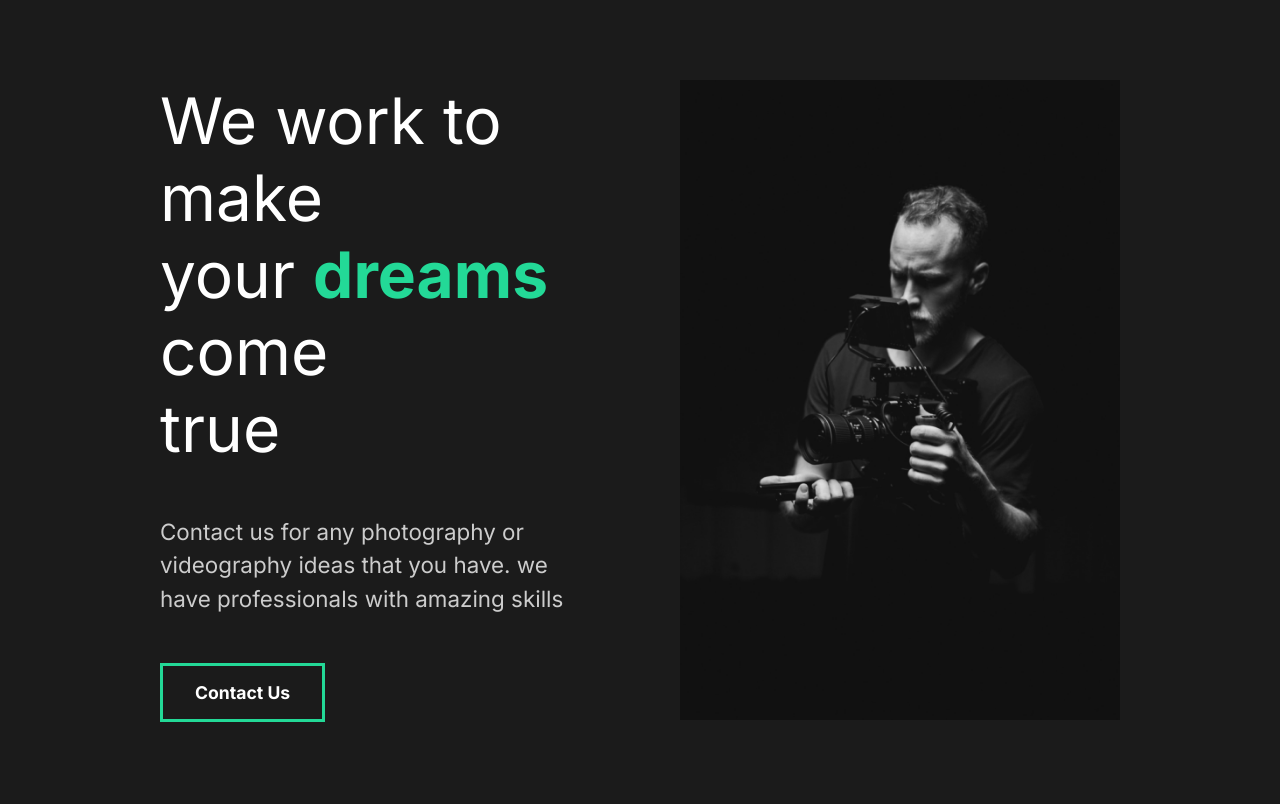
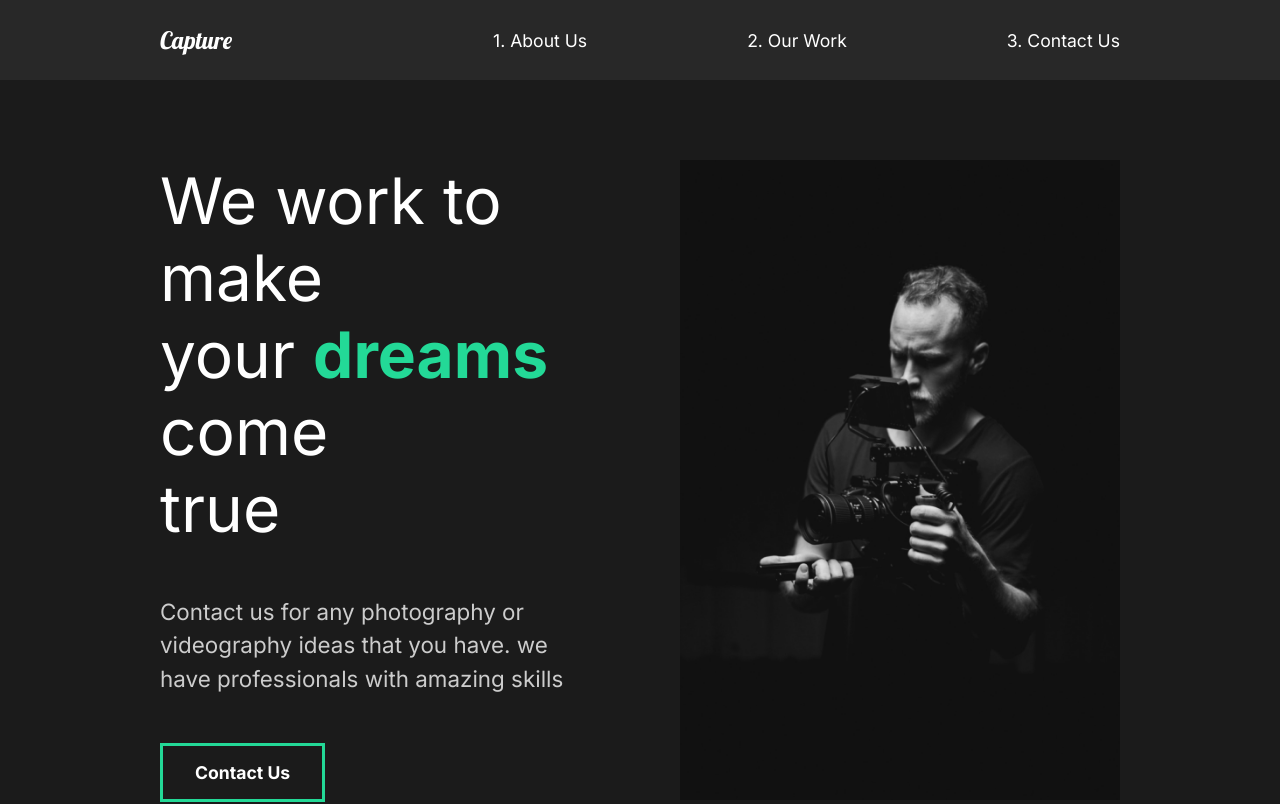
Before and after one commit to codenaij/photo-capture, a React (Create React App) app: page / in a window 1280 px wide. Shown: the top 804 px of the page. Built offline with nearby package versions, Linux system fonts and the light colour scheme.

Commit message:
8. navbar

```diff
--- a/src/App.js
+++ b/src/App.js
@@ -1,11 +1,13 @@
 import React from 'react'
 import GlobalStyle from './components/GlobalStyle'
+import Nav from './components/Nav'
 import AboutUs from './pages/AboutUs'
 
 const App = () => {
   return (
     <div>
       <GlobalStyle />
+      <Nav />
       <AboutUs />
     </div>
   )
--- a/src/components/FaqSection.js
+++ b/src/components/FaqSection.js
@@ -50,6 +50,7 @@
             animi?
           </p>
         </div>
+        <div className='faq-line'></div>
       </div>
       <div className='question'>
         <h4>What Product do you offer?</h4>
--- /dev/null
+++ b/src/components/Nav.js
@@ -0,0 +1,57 @@
+import React from 'react'
+import styled from 'styled-components'
+
+const Nav = () => {
+  return (
+    <StyledNav>
+      <h1>
+        <a id='logo' href='#'>
+          Capture
+        </a>
+      </h1>
+      <ul>
+        <li>
+          <a href='#'>1. About Us</a>
+        </li>
+        <li>
+          <a href='#'>2. Our Work</a>
+        </li>
+        <li>
+          <a href='#'>3. Contact Us</a>
+        </li>
+      </ul>
+    </StyledNav>
+  )
+}
+
+const StyledNav = styled.nav`
+  min-height: 10vh;
+  display: flex;
+  justify-content: space-between;
+  align-items: center;
+  margin: auto;
+  padding: 1rem 10rem;
+  background: #282828;
+
+  a {
+    color: #fff;
+    text-decoration: none;
+  }
+  ul {
+    display: flex;
+    list-style: none;
+  }
+
+  #logo {
+    font-family: 'Lobster', cursive;
+    font-size: 1.5rem;
+    font-weight: lighter;
+  }
+
+  li {
+    padding-left: 10rem;
+    position: relative;
+  }
+`
+
+export default Nav
```
